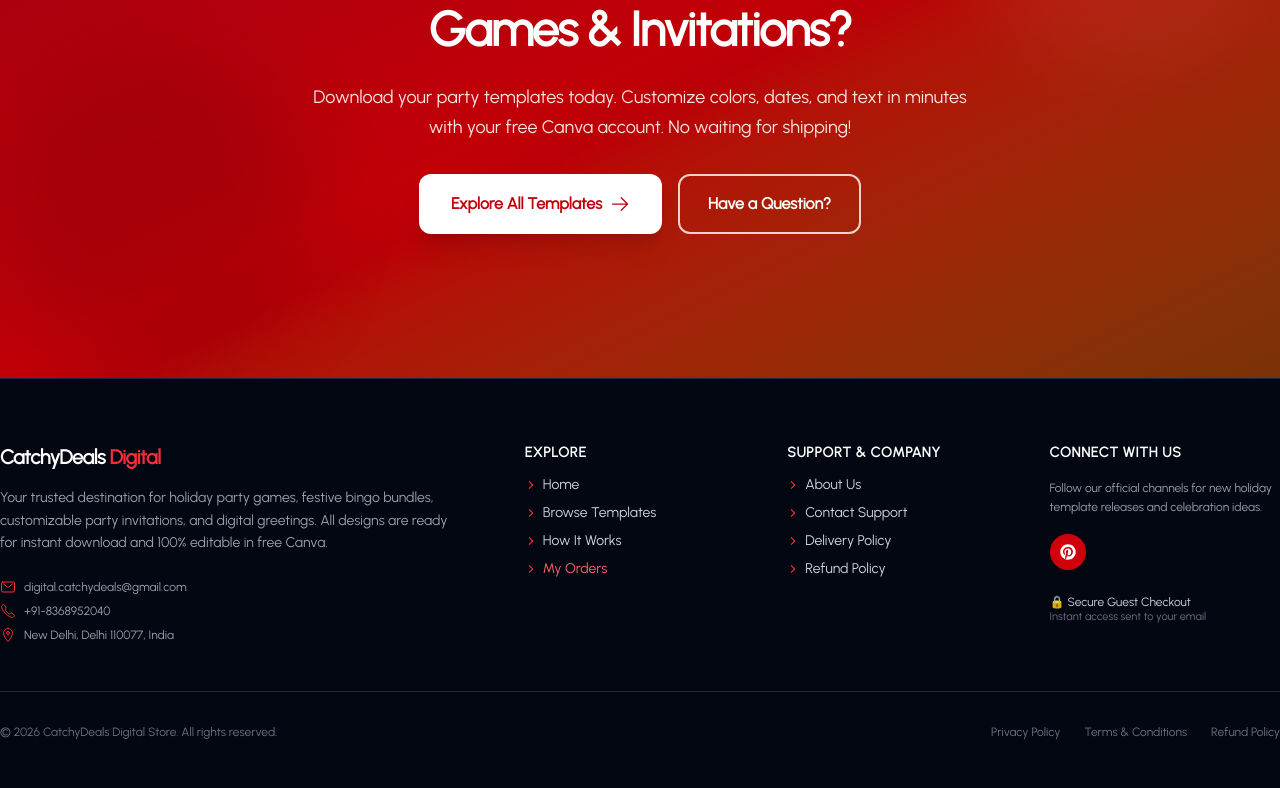
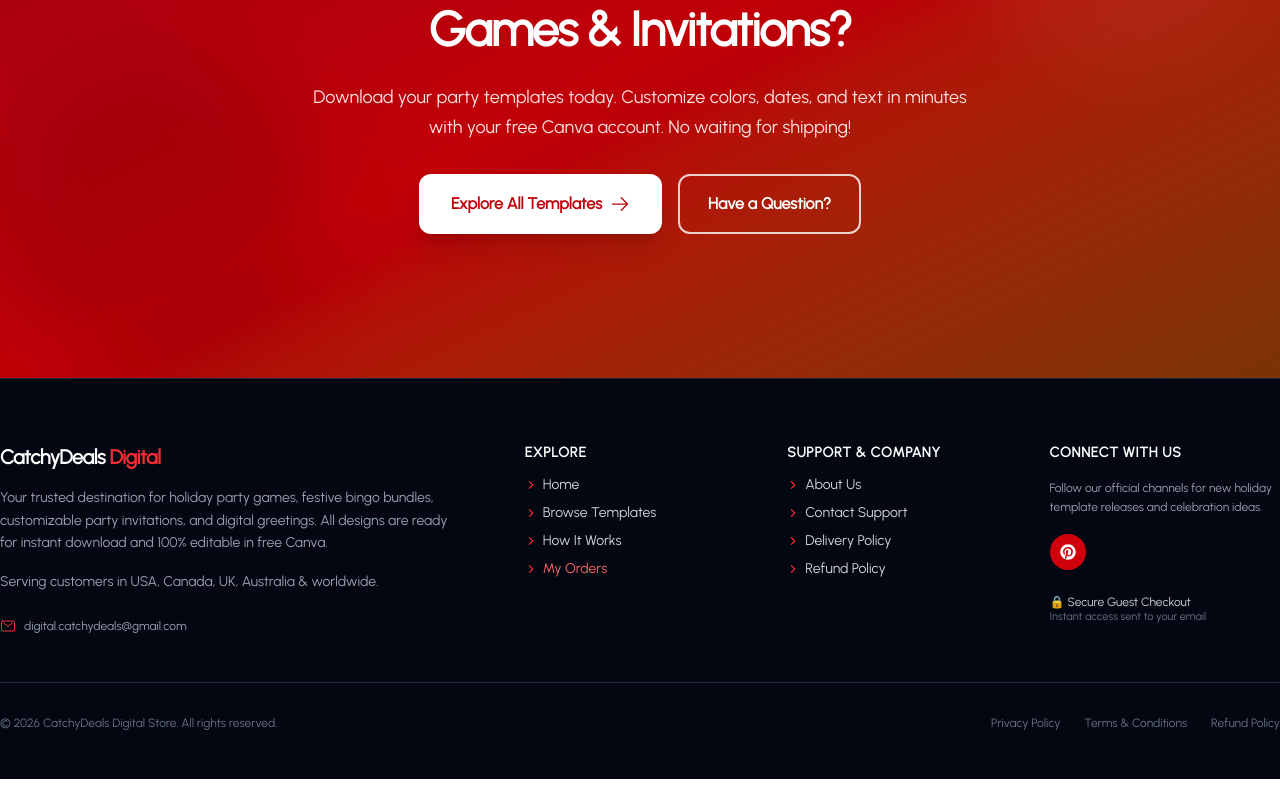
Before and after one commit to AshishAr-07/Digital, a Next.js app: page / in a window 1280 px wide. Shown: the part 4442-5230 px from the top of the page. Built offline with nearby package versions, Linux system fonts and the light colour scheme; no server answers; the database is empty.

Commit message:
small updates

```diff
--- a/app/components/Footer.jsx
+++ b/app/components/Footer.jsx
@@ -26,6 +26,9 @@ export default function Footer() {
             <p className="text-sm text-gray-400 leading-relaxed max-w-md">
               Your trusted destination for holiday party games, festive bingo bundles, customizable party invitations, and digital greetings. All designs are ready for instant download and 100% editable in free Canva.
             </p>
+            <p className="text-sm text-gray-400 leading-relaxed max-w-md">
+              Serving customers in USA, Canada, UK, Australia & worldwide.
+            </p>
             <div className="pt-2 flex flex-col gap-2 text-xs text-gray-400">
               <span className="inline-flex items-center gap-2">
                 <IoMailOutline className="text-red-500 text-base shrink-0" />
@@ -33,16 +36,16 @@ export default function Footer() {
                   {siteConfig.contact.email}
                 </a>
               </span>
-              <span className="inline-flex items-center gap-2">
+              {/* <span className="inline-flex items-center gap-2">
                 <IoCallOutline className="text-red-500 text-base shrink-0" />
                 <a href={`tel:${siteConfig.contact.phone}`} className="hover:text-white transition-colors">
                   {siteConfig.contact.phone}
                 </a>
-              </span>
-              <span className="inline-flex items-center gap-2">
+              </span> */}
+              {/* <span className="inline-flex items-center gap-2">
                 <IoLocationOutline className="text-red-500 text-base shrink-0" />
                 <span>{siteConfig.contact.address}</span>
-              </span>
+              </span> */}
             </div>
           </div>
 
--- a/lib/siteConfig.js
+++ b/lib/siteConfig.js
@@ -15,8 +15,8 @@ export const siteConfig = {
     (process.env.VERCEL_PROJECT_PRODUCTION_URL
       ? `https://${process.env.VERCEL_PROJECT_PRODUCTION_URL}`
       : process.env.VERCEL_URL
-      ? `https://${process.env.VERCEL_URL}`
-      : "https://catchydeals.in"),
+        ? `https://${process.env.VERCEL_URL}`
+        : "https://digital.catchydeals.in"),
   contact: {
     email: "digital.catchydeals@gmail.com",
     phone: "+91-8368952040",
```
